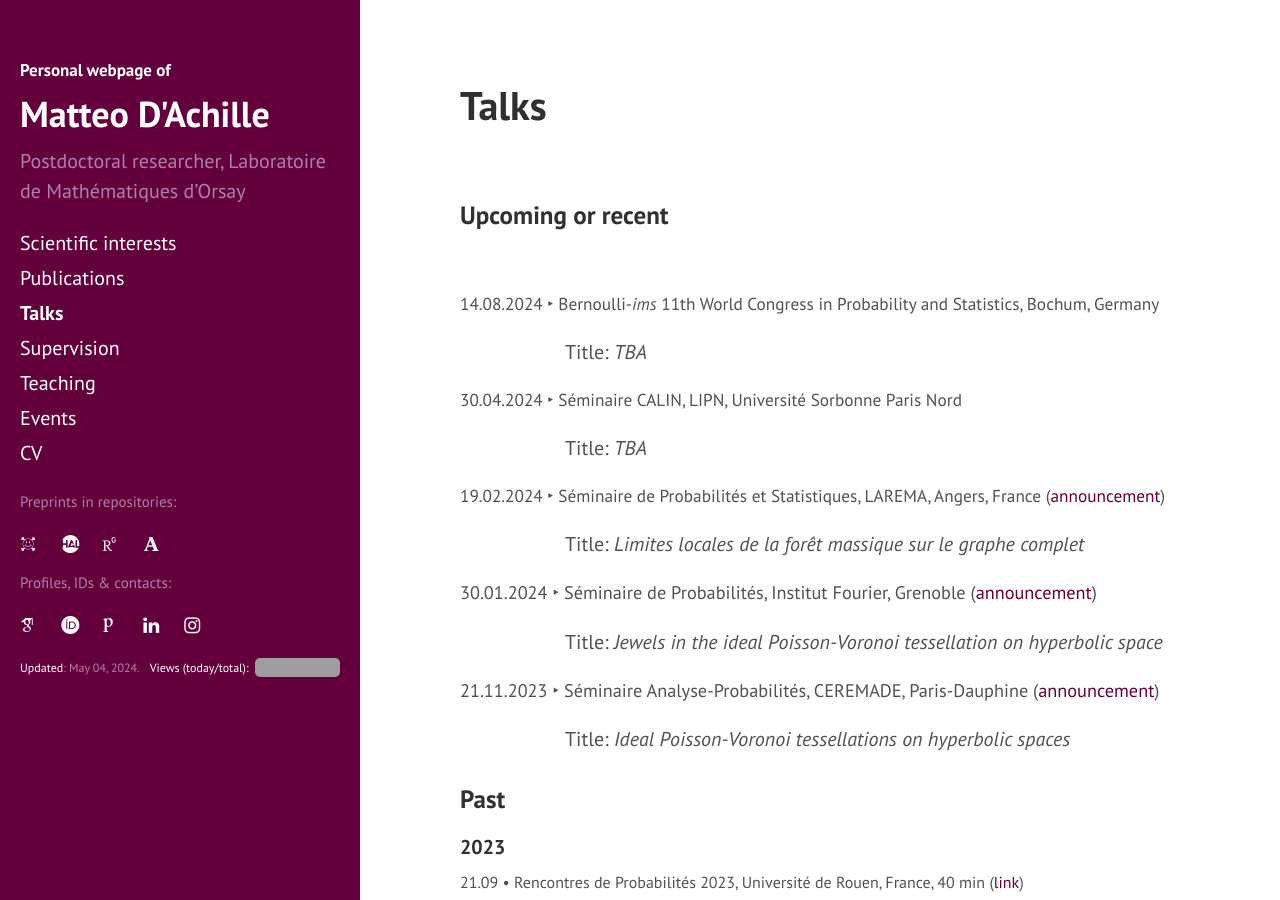
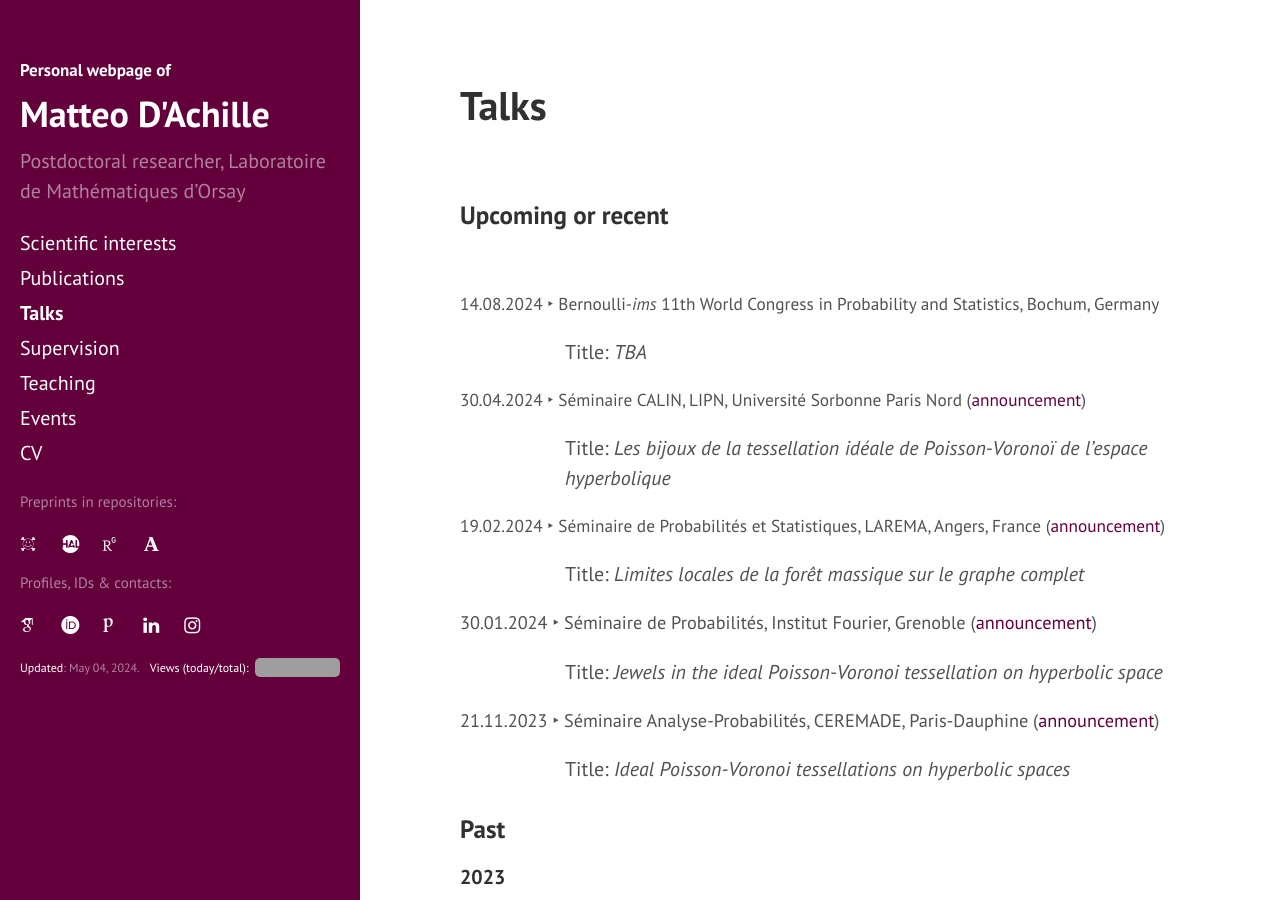
Before and after one commit to matteodachille/matteodachille.github.io, a Jekyll site: the page built from talks.md, in a window 1280 px wide and 900 px high. Built offline with Jekyll 4.4.1, drawn with Linux system fonts in a browser that asks for light colours; nearby versions of some CDN libraries; some web fonts are replaced; grey boxes are pictures that could not be loaded.

Commit message:
Updated talk list

```diff
--- a/talks.md
+++ b/talks.md
@@ -19,10 +19,10 @@ Title: _TBA_
 {: style="margin-left: 105px; margin-bottom:20px;" }
 
 
-30.04.2024 &#x2023; Séminaire CALIN, LIPN, Université Sorbonne Paris Nord
+30.04.2024 &#x2023; Séminaire CALIN, LIPN, Université Sorbonne Paris Nord ([announcement](https://lipn.univ-paris13.fr/~banderier/Seminaires/resume.php?L=1639){:target="_blank"})
 {: style="font-size: 17.3px" }
 
-Title: _TBA_
+Title: _Les bijoux de la tessellation idéale de Poisson-Voronoï de l'espace hyperbolique_
 {: style="margin-left: 105px; margin-bottom:20px;" }
 
 
```
